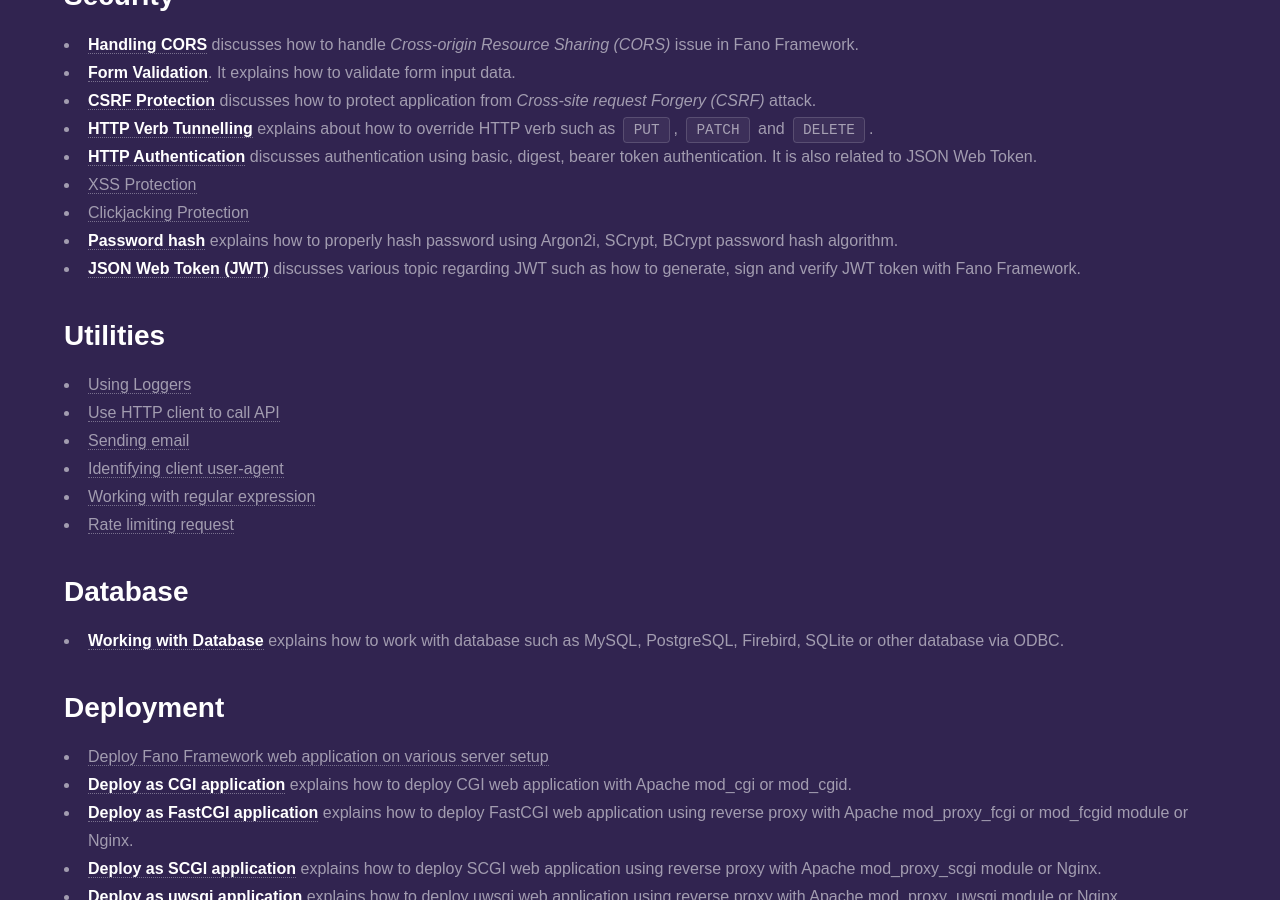
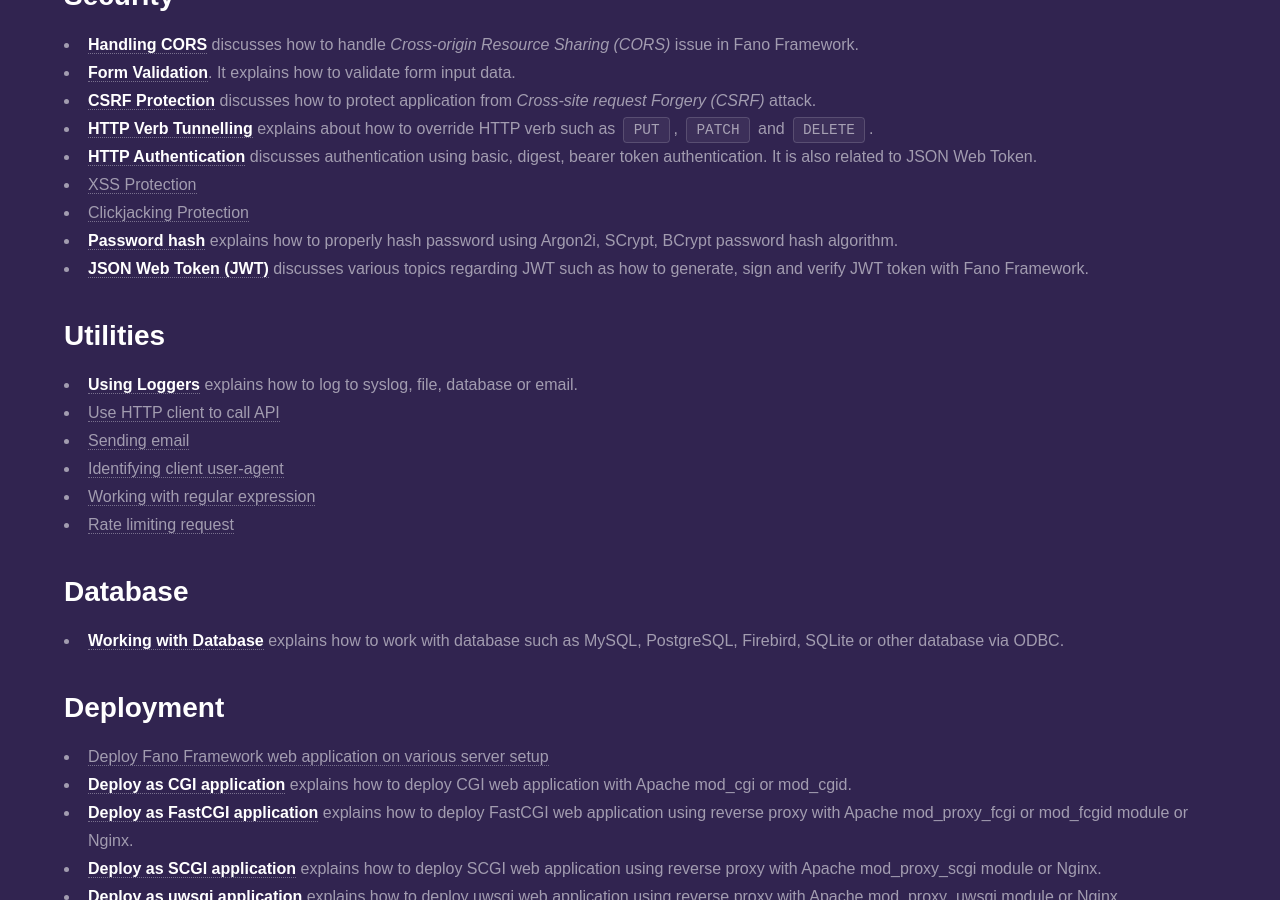
Before and after one commit to fanoframework/fanoframework.github.io, a Jekyll site: the page built from documentation/index.md, in a window 1280 px wide and 900 px high, scrolled down 1092 px. Built offline with Jekyll 4.4.1, drawn with Linux system fonts in a browser that asks for light colours; our own code applies the rules of GitHub Pages for plain Markdown files.

Commit message:
improve sentence

```diff
--- a/documentation/index.md
+++ b/documentation/index.md
@@ -44,11 +44,11 @@
 - [XSS Protection](/security/xss-protection)
 - [Clickjacking Protection](/security/clickjacking-protection)
 - **[Password hash](/security/password-hash)** explains how to properly hash password using Argon2i, SCrypt, BCrypt password hash algorithm.
-- **[JSON Web Token (JWT)](/security/jwt)** discusses various topic regarding JWT such as how to generate, sign and verify JWT token with Fano Framework.
+- **[JSON Web Token (JWT)](/security/jwt)** discusses various topics regarding JWT such as how to generate, sign and verify JWT token with Fano Framework.
 
 ## Utilities
 
-- [Using Loggers](/utilities/using-loggers)
+- **[Using Loggers](/utilities/using-loggers)** explains how to log to syslog, file, database or email.
 - [Use HTTP client to call API](/utilities/http-clients)
 - [Sending email](/utilities/sending-email)
 - [Identifying client user-agent](/utilities/identifying-client-user-agent)
```
